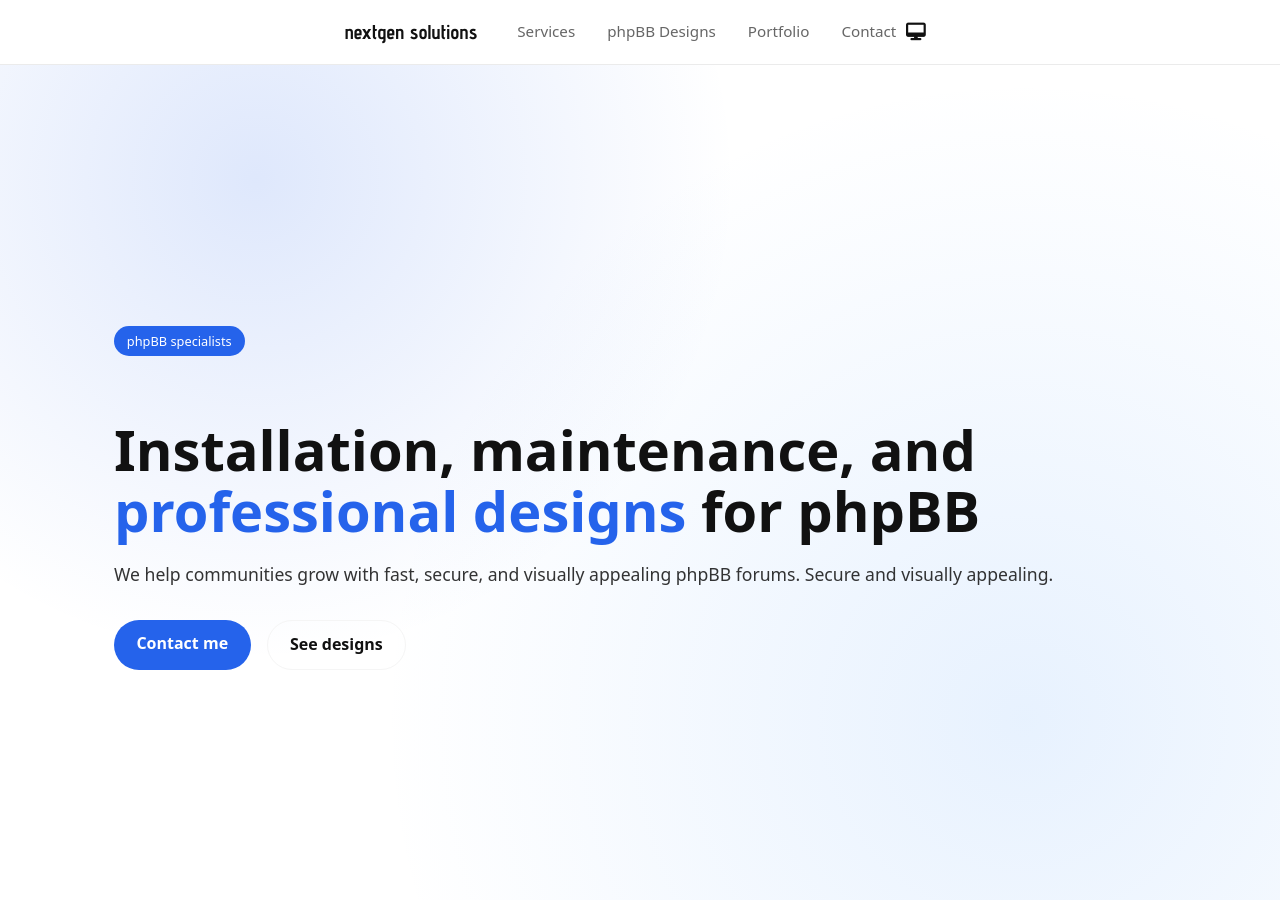
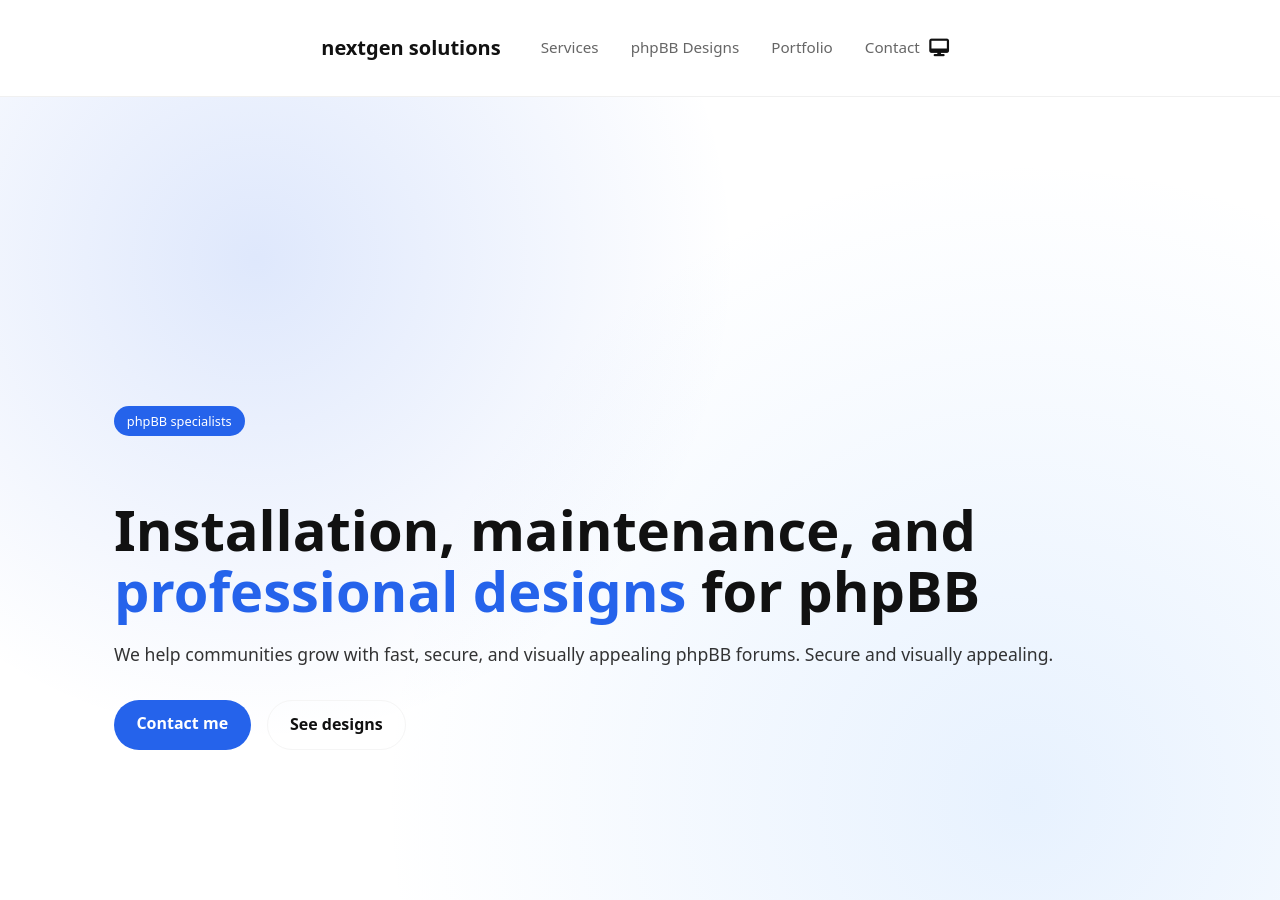
Before and after one commit to nextgen-solutions-gt/nextgen-solutions-gt.github.io, a Jekyll site: the page built from index.md, in a window 1280 px wide and 900 px high. Built offline with Jekyll 4.4.1, drawn with Linux system fonts in a browser that asks for light colours.

Commit message:
Revert "Add more fixes"
This reverts commit fe6a0127810745f08f8a41db7b4f2f37c456f3e6.

```diff
--- a/_layouts/default.html
+++ b/_layouts/default.html
@@ -12,9 +12,9 @@
 </head>
 <body>
 <header class="site-header">
-  <nav class="navbar">
-    <div class="nav-left">
-      <a href="#top" class="brand">nextgen solutions</a>
+  <nav class="navbar container">
+    <div class="brand">
+      <a href="#top">nextgen solutions</a>
     </div>
 
     <ul class="nav-menu">
@@ -24,17 +24,18 @@
       <li><a href="#contact">Contact</a></li>
     </ul>
 
-    <div class="nav-right">
-      <button id="themeToggle" class="theme-toggle">
+    <div class="nav-actions">
+      <button id="themeToggle" class="theme-toggle" aria-label="Theme">
         <i class="fa-solid fa-moon"></i>
       </button>
 
-      <button class="nav-toggle">
+      <button class="nav-toggle" aria-label="Menu">
         <i class="fa-solid fa-bars"></i>
       </button>
     </div>
   </nav>
 </header>
+
 
   <main>
     {{ content }}
--- a/assets/css/style.css
+++ b/assets/css/style.css
@@ -219,50 +219,59 @@
   top: 0;
   width: 100%;
   background: var(--bg);
-  border-bottom: 1px solid rgba(0,0,0,.08);
+  border-bottom: 1px solid rgba(0,0,0,.06);
   z-index: 1000;
 }
 
 .navbar {
-  max-width: 1200px;
-  margin: 0 auto;
-  padding: 0 1.5rem;
-
   height: 64px;
-  display: grid;
-  grid-template-columns: auto 1fr auto;
+  display: flex;
   align-items: center;
+  justify-content: space-between;
 }
 
-/* IZQUIERDA */
-.nav-left .brand {
+.brand a {
   font-size: 1.25rem;
-  font-family: "Advent Pro";
   font-weight: 700;
   text-decoration: none;
   color: var(--text);
 }
 
-/* CENTRO */
 .nav-menu {
+  display: flex;
+  gap: 2rem;
   list-style: none;
-  display: flex;
-  justify-content: center;
-  gap: 2rem;
 }
 
 .nav-menu a {
   text-decoration: none;
   font-size: .95rem;
   color: var(--muted);
+  position: relative;
+  transition: color .2s ease;
 }
 
 .nav-menu a:hover {
   color: var(--text);
 }
 
-/* DERECHA */
-.nav-right {
+/* subrayado sutil */
+.nav-menu a::after {
+  content: "";
+  position: absolute;
+  bottom: -6px;
+  left: 0;
+  width: 0;
+  height: 2px;
+  background: var(--primary);
+  transition: width .25s ease;
+}
+
+.nav-menu a:hover::after {
+  width: 100%;
+}
+
+.nav-actions {
   display: flex;
   align-items: center;
   gap: .75rem;
@@ -273,14 +282,15 @@
   background: none;
   border: none;
   font-size: 1.1rem;
+  color: var(--text);
   cursor: pointer;
-  color: var(--text);
 }
 
 .nav-toggle {
   display: none;
 }
 
+/* MOBILE */
 @media (max-width: 768px) {
   .nav-menu {
     position: fixed;
@@ -303,6 +313,10 @@
   .nav-toggle {
     display: block;
   }
+}
+
+main {
+  padding-top: 80px;
 }
 
 .hero {
```
